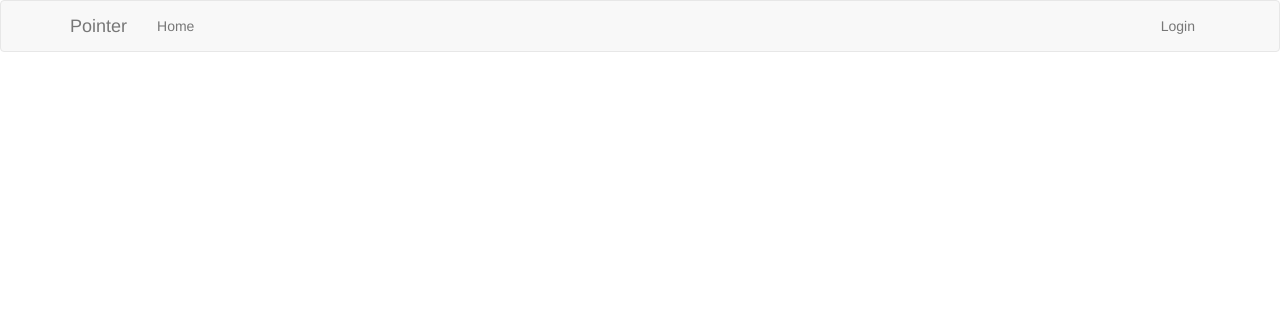
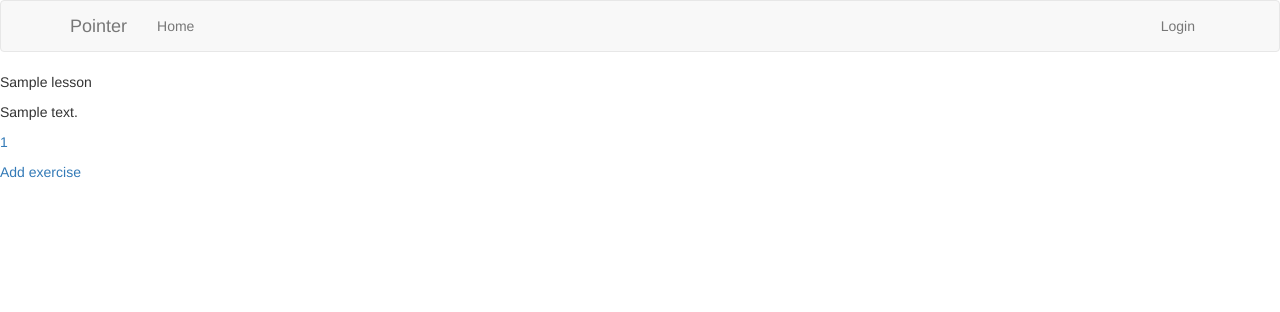
Before and after one commit to michaljk1/Pointer, a Flask app: page /main/course/1 in a window 1280 px wide. Shown: the top 312 px of the page. Run offline with Flask 2, Linux system fonts and the light colour scheme; tables that the repository leaves empty hold one stand-in row (values such as "Sample post"); some libraries are stand-ins or nearby versions.

Commit message:
very basic version of lesson and template

```diff
--- a/app/main/routes.py
+++ b/app/main/routes.py
@@ -1,10 +1,10 @@
 import os
 from flask import render_template, url_for, flash, request
-from flask_login import current_user, login_user, logout_user, login_required
+from flask_login import logout_user, login_required
 from app.main import bp
-from app.main.forms import UploadForm, CourseForm, TemplateForm
+from app.main.forms import UploadForm, CourseForm, TemplateForm, LessonForm
 from werkzeug.utils import secure_filename, redirect
-from app.models import Course, ExerciseTemplate
+from app.models import Course, ExerciseTemplate, Lesson
 from app import db
 
 
@@ -21,7 +21,7 @@ def logout():
     return redirect(url_for('auth.login'))
 
 
-@bp.route('/course', methods=['GET', 'POST'])
+@bp.route('/addcourse', methods=['GET', 'POST'])
 def add_course():
     form = CourseForm()
     if request.method == 'POST':
@@ -30,13 +30,39 @@ def add_course():
             db.session.add(new_course)
             db.session.commit()
             return redirect(url_for('main.courses'))
-    return render_template('addcourse.html', form=form)
+    return render_template('add_course.html', form=form)
 
 
-@bp.route('/course/<string:course_name>', methods=['GET', 'POST'])
+@bp.route('/course/<string:course_name>')
 def course(course_name):
     course = Course.query.filter_by(name=course_name).first()
     return render_template('course.html', course=course)
+
+
+@bp.route('/course/<int:lesson_id>')
+def lesson(lesson_id):
+    lesson = Lesson.query.filter_by(id=lesson_id).first()
+    course = Course.query.filter_by(id=lesson.course_id).first()
+    return render_template('lesson.html', lesson=lesson, course=course)
+
+
+@bp.route('/add_lesson/<string:course_name>', methods=['GET', 'POST'])
+def add_lesso(course_name):
+    form = LessonForm()
+    if request.method == 'POST':
+        if form.validate_on_submit():
+            course = Course.query.filter_by(name=course_name).first()
+            new_lesson = Lesson(name=form.name.data, raw_text=form.text_content.data)
+            course.lessons.append(new_lesson)
+            db.session.commit()
+            return redirect(url_for('main.courses'))
+    return render_template('add_lesson.html', form=form)
+
+
+@bp.route('/template/<int:template_id>', methods=['GET', 'POST'])
+def template(template_id):
+    template = ExerciseTemplate.query.filter_by(id=template_id).first()
+    return render_template('template.html', template=template)
 
 
 @bp.route('/courses', methods=['GET'])
@@ -45,17 +71,20 @@ def courses():
     return render_template('courses.html', courses=courses)
 
 
-@bp.route('/<string:course_name>/template', methods=['GET', 'POST'])
-def add_exercise(course_name):
+@bp.route('/<string:course_name>/<string:lesson_name>/template', methods=['GET', 'POST'])
+def add_exercise(course_name, lesson_name):
     course = Course.query.filter_by(name=course_name).first()
     if course is None:
         return redirect(url_for('auth.login'))
     form = TemplateForm()
     if form.validate_on_submit():
-        exercise_template = ExerciseTemplate(content=form.content.data, course_id=course.id)
-        db.session.add(exercise_template)
-        db.session.commit()
-    return render_template('template.html', form=form)
+        lesson = Lesson.query.filter_by(name=lesson_name).first()
+        if lesson is not None:
+            exercise_template = ExerciseTemplate(content=form.content.data, lesson_id=lesson.id)
+            lesson.exercise_templates.append(exercise_template)
+            db.session.commit()
+            return redirect(url_for('main.lesson', lesson_id=lesson.id))
+    return render_template('add_template.html', form=form)
 
 
 @bp.route('/upload', methods=['GET', 'POST'])
--- a/app/templates/course.html
+++ b/app/templates/course.html
@@ -3,6 +3,7 @@
 {% block content %}
     <div><p>{{ course.name }}</p></div>
     {% for lesson in course.lessons %}
-    <div><p>a href="{{ url_for('main.lesson_view', course_name = course.name ) }}">{{ course.name }}</a></p></div>
+    <div><p><a href="{{ url_for('main.lesson', lesson_id = lesson.id ) }}">{{ lesson.name }}</a></p></div>
     {% endfor %}
+    <div><p><a href="{{ url_for('main.add_lesso', course_name = course.name ) }}">Add lesson</a></p></div>
 {% endblock %}
--- a/app/templates/courses.html
+++ b/app/templates/courses.html
@@ -2,6 +2,6 @@
 
 {% block content %}
     {% for course in courses %}
-    <div><p><a href="{{ url_for('main.course_view', course_name = course.name ) }}">{{ course.name }}</a></p></div>
+    <div><p><a href="{{ url_for('main.course', course_name = course.name ) }}">{{ course.name }}</a></p></div>
     {% endfor %}
 {% endblock %}
--- /dev/null
+++ b/app/templates/lesson.html
@@ -0,0 +1,10 @@
+{% extends "base.html" %}
+
+{% block content %}
+    <div><p>{{ lesson.name }}</p></div>
+    <div><p>{{ lesson.raw_text}}</p></div>
+    {% for template in lesson.exercise_templates %}
+    <div><p><a href="{{ url_for('main.template', template_id = template.id ) }}">{{ template.id }}</a></p></div>
+    {% endfor %}
+    <div><p><a href="{{ url_for('main.add_exercise', course_name = course.name, lesson_name = lesson.name ) }}">Add exercise</a></p></div>
+{% endblock %}
```
Also changed, not shown: app/main/forms.py (+7 -0 lines), app/templates/add_lesson.html (added, +12 -0 lines), app/templates/add_template.html (added, +10 -0 lines), app/templates/template.html (+2 -6 lines), app/main/MainUtil.py (added), app/templates/add_course.html (renamed from app/templates/addcourse.html).
